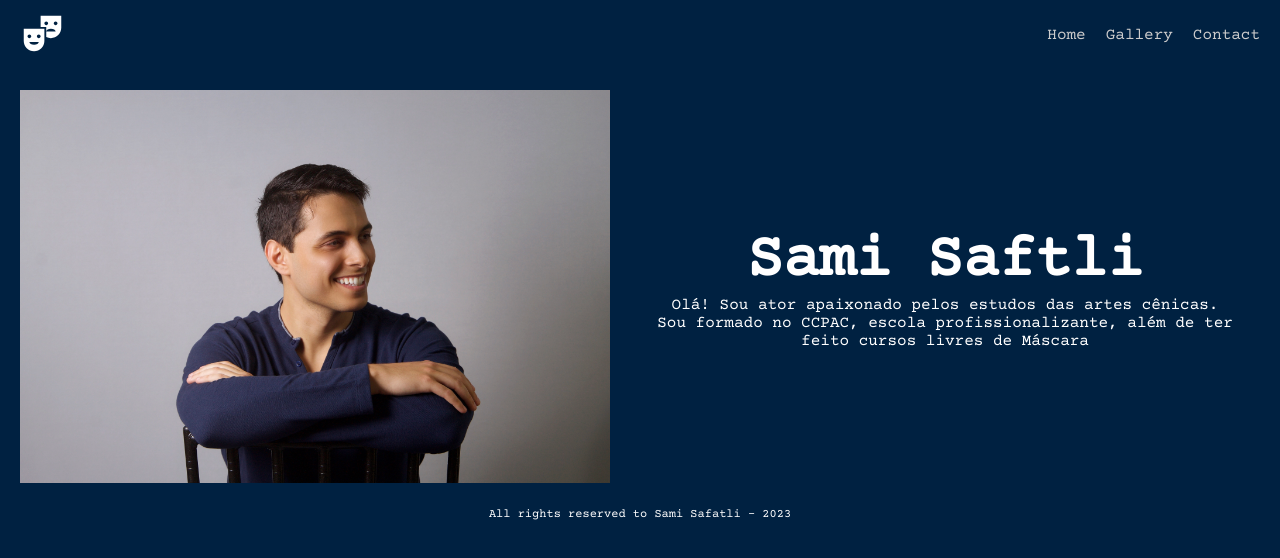
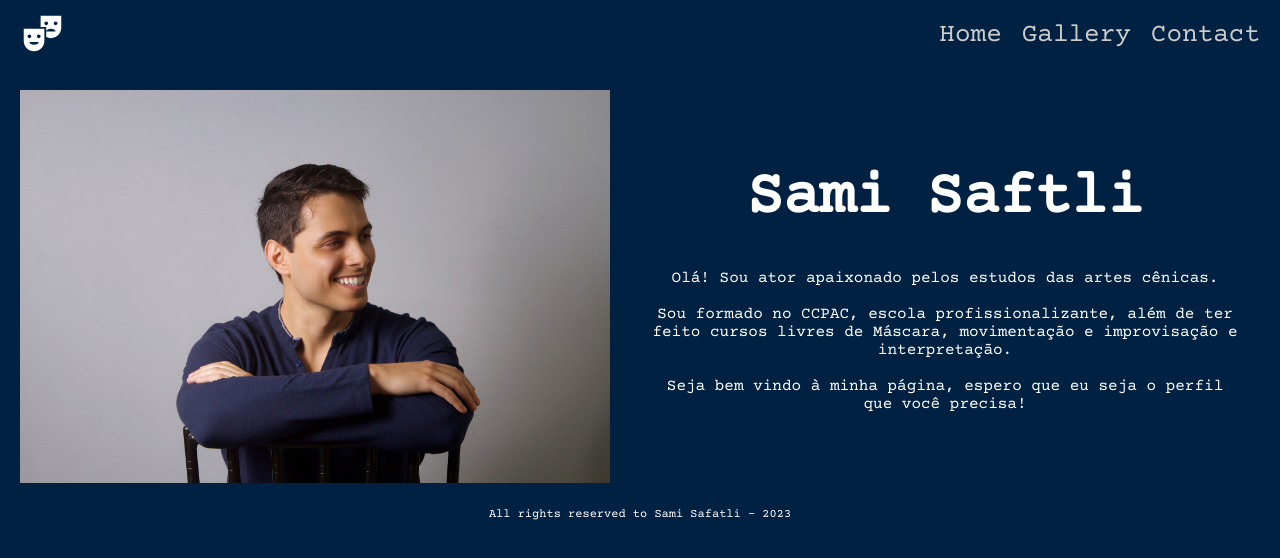
Before and after one commit to samisafatli/PortfolioGallery, a React (Vite) app: page / in a window 1280 px wide. Shown: the top 558 px of the page. Built offline with nearby package versions, Linux system fonts and the light colour scheme.

Commit message:
Update from function to arrowFunction components

```diff
--- a/src/Components/Footer/Footer.tsx
+++ b/src/Components/Footer/Footer.tsx
@@ -1,9 +1,7 @@
-function Footer() {
+export const Footer = () => {
   return (
     <div style={{textAlign: "center"}}>
       <p style={{ fontSize:"12px",color:"white"}}>All rights reserved to Sami Safatli - 2023</p>
     </div>
   )
 }
-
-export default Footer
--- a/src/Components/Gallery/Gallery.tsx
+++ b/src/Components/Gallery/Gallery.tsx
@@ -4,7 +4,7 @@ import ImageGallery from "react-image-gallery";
 
 import data from './GalleryData.json';
 
-function Gallery() {
+export const Gallery = () => {
     return (
         <div>
             <ImageGallery
@@ -15,5 +15,3 @@ function Gallery() {
         </div>
     );
 }
-
-export default Gallery;
--- a/src/Components/Header/Header.style.css
+++ b/src/Components/Header/Header.style.css
@@ -39,7 +39,7 @@ body {
 .nav__item a {
   text-decoration: none;
   color: rgb(204, 204, 204);
-  font-size: 1.6rem;
+  font-size: 2.6rem;
   transition: color 0.3s ease;
 }
 
--- a/src/Components/Header/Header.tsx
+++ b/src/Components/Header/Header.tsx
@@ -3,7 +3,7 @@ import "./Header.style.css";
 import TheaterComedyIcon from '@mui/icons-material/TheaterComedy';
 import { Link } from "react-router-dom";
 
-function Header() {
+export const Header = () => {
   const [isNavExpanded, setIsNavExpanded] = useState(false);
 
   const navToggle = () => {
@@ -34,5 +34,3 @@ function Header() {
     </nav>
   );
 }
-
-export default Header;
--- a/src/Pages/ContactPage/ContactPage.tsx
+++ b/src/Pages/ContactPage/ContactPage.tsx
@@ -1,7 +1,7 @@
 import { useState } from 'react';
 import './ContactPage.css'
 
-function ContactPage() {
+export const ContactPage = () => {
   const [formData, setFormData] = useState({
     name: '',
     email: '',
@@ -72,5 +72,3 @@ function ContactPage() {
     </div>
   )
 }
-
-export default ContactPage
--- a/src/Pages/GalleryPage/GalleryPage.tsx
+++ b/src/Pages/GalleryPage/GalleryPage.tsx
@@ -1,12 +1,10 @@
 import Gallery from "../../Components/Gallery/Gallery"
 import './GalleryPage.css'
 
-function GalleryPage() {
+export const GalleryPage = () => {
   return (
     <div className="gallery_page_container">
       <Gallery></Gallery>
     </div>
   )
 }
-
-export default GalleryPage
--- a/src/Pages/HomePage/HomePage.tsx
+++ b/src/Pages/HomePage/HomePage.tsx
@@ -1,5 +1,6 @@
 import './HomePage.css'
-function HomePage() {
+
+export const HomePage = () => {
   return (
     <div className="home_page_container">
       <div className="container">
@@ -8,12 +9,14 @@ function HomePage() {
         </div>
         <div className="textSection">
           <h1>Sami Saftli</h1>
+          <br/><br/>
           <p>Olá! Sou ator apaixonado pelos estudos das artes cênicas.</p>
-          <p>Sou formado no CCPAC, escola profissionalizante, além de ter feito cursos livres de Máscara</p>
+          <br/>
+          <p>Sou formado no CCPAC, escola profissionalizante, além de ter feito cursos livres de Máscara, movimentação e improvisação e interpretação.</p>
+          <br/>
+          <p>Seja bem vindo à minha página, espero que eu seja o perfil que você precisa!</p>
         </div>
       </div>
     </div>
   )
 }
-
-export default HomePage
```
Also changed, not shown: src/App.tsx (+5 -5 lines).
